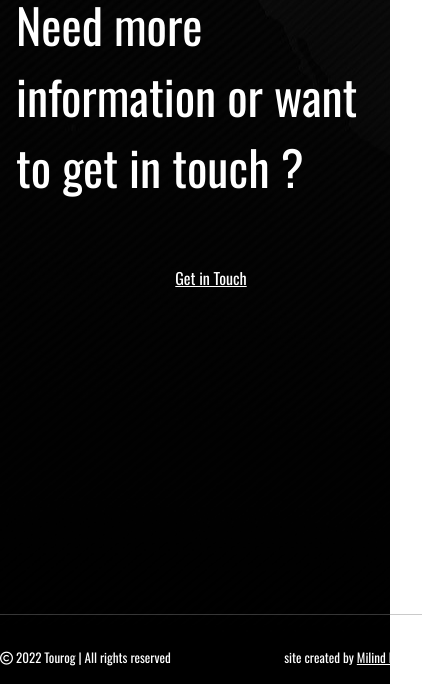
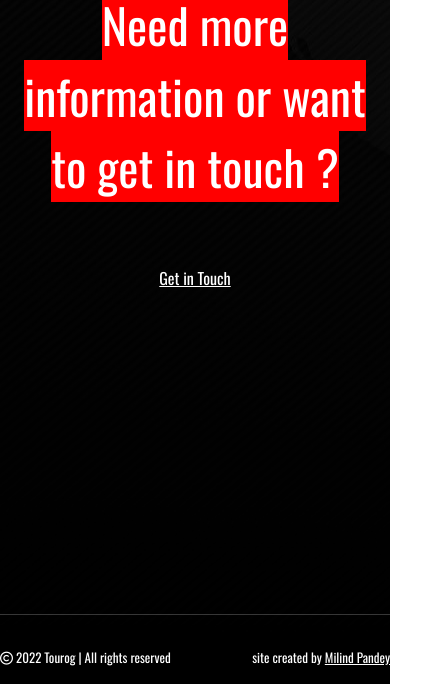
Before and after one commit to mp2003/Assignment-clone-, a plain HTML site: page index.html in a window 390 px wide. Shown: the part 7804-8503 px from the top of the page, 422 px wide, since content can reach past the window. Drawn offline with nearby package versions, Linux system fonts and the light colour scheme.

Commit message:
adding responsiveness

```diff
--- a/style.css
+++ b/style.css
@@ -961,7 +961,7 @@
         flex-direction: column;
         justify-content: space-between;
         align-items: center;
-        padding: 0 1em;
+        /* padding: 0 1em; */
         /* background: black; */
     }
 
@@ -974,8 +974,13 @@
         font-size: 1.5em;
     }
 
+    .footer-main span {
+        background: red;
+    }
+
     .footer-main {
         font-size: 3em;
+        text-align: center;
     }
 
     .footer-text {
```
